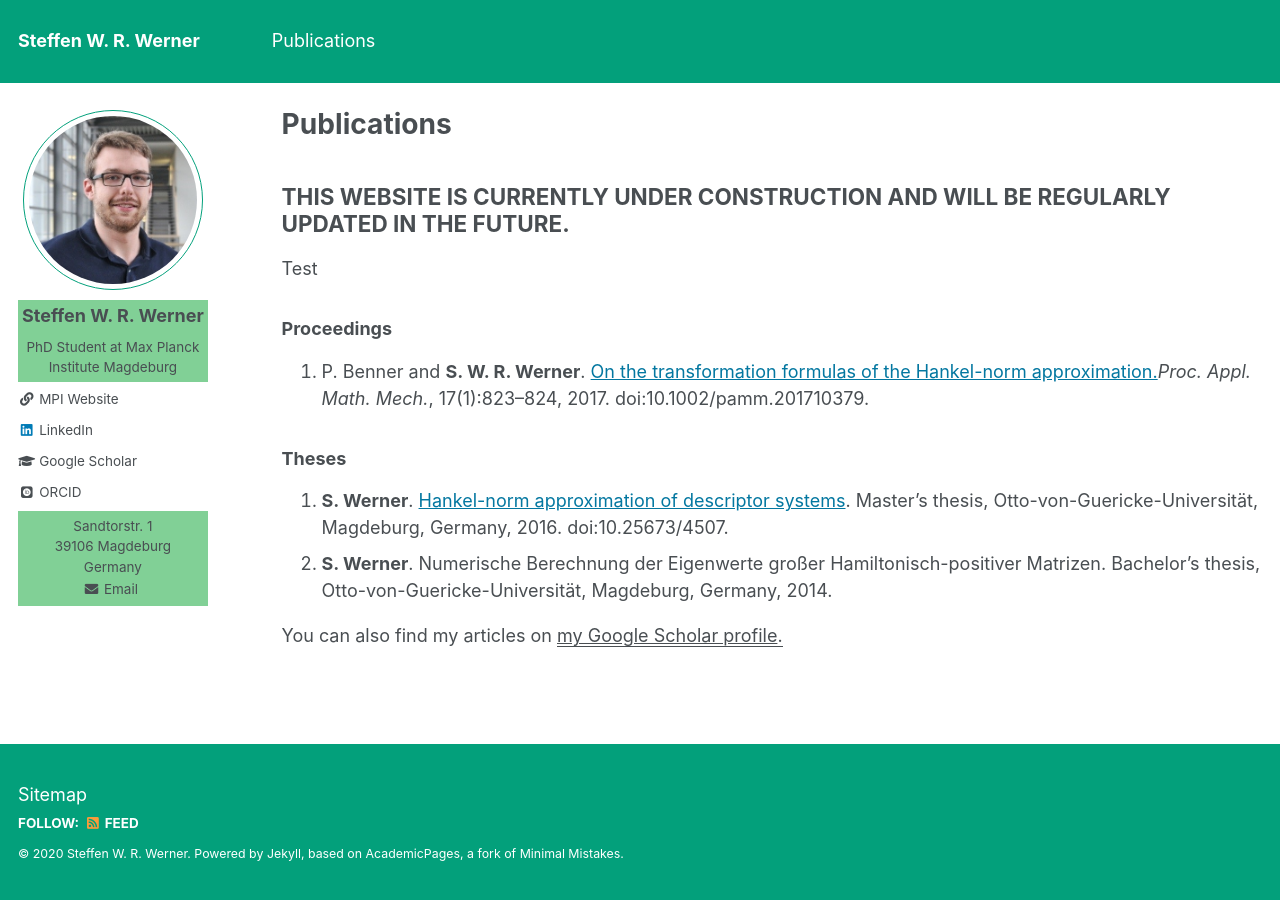
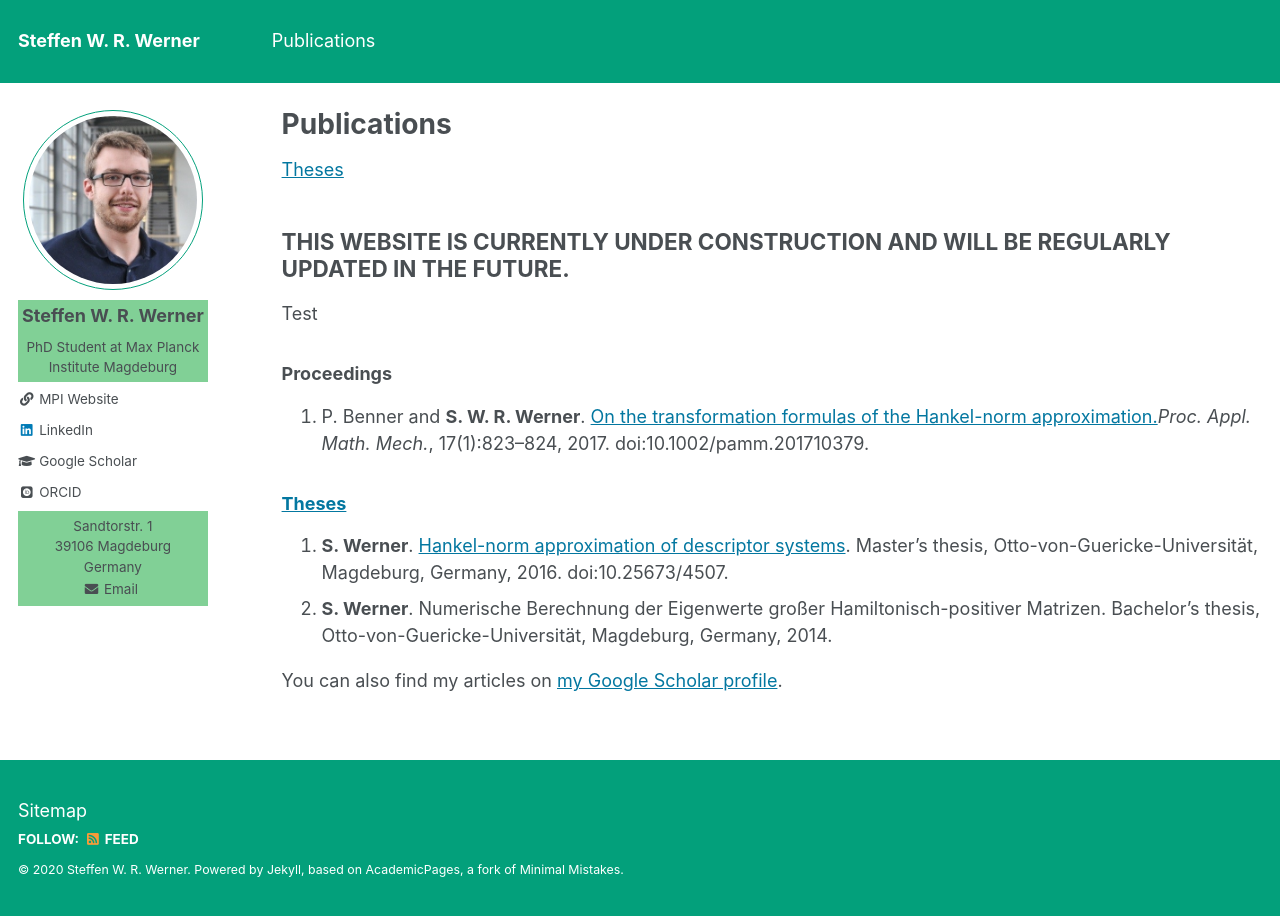
Before and after one commit to ninsteve/ninsteve.github.io, a Jekyll site: the page built from _pages/publications.md, in a window 1280 px wide. Built offline with Jekyll 4.4.1, drawn with Linux system fonts in a browser that asks for light colours; some web fonts are replaced.

```diff
--- a/_pages/publications.md
+++ b/_pages/publications.md
@@ -5,26 +5,28 @@ permalink: /publications/
 author_profile: true
 ---
 
+[Theses](#theses)
+
 ## THIS WEBSITE IS CURRENTLY UNDER CONSTRUCTION AND WILL BE REGULARLY UPDATED IN THE FUTURE.
 
 Test
 
-### Proceedings
-1. P. Benner and <strong>S. W. R. Werner</strong>. <a target="blank_"
-   href="https://doi.org/10.1002/pamm.201710379">On the transformation formulas
-   of the Hankel-norm approximation.</a><i>Proc. Appl. Math. Mech.</i>,
-   17(1):823--824, 2017. doi:10.1002/pamm.201710379.
+### Proceedings ###
+1.  P. Benner and <strong>S. W. R. Werner</strong>. <a target="blank_"
+    href="https://doi.org/10.1002/pamm.201710379">On the transformation formulas
+    of the Hankel-norm approximation.</a><i>Proc. Appl. Math. Mech.</i>,
+    17(1):823--824, 2017. doi:10.1002/pamm.201710379.
 
-### Theses
-2. <strong>S. Werner</strong>. <a target="blank_"
-   href="https://doi.org/10.25673/4507">Hankel-norm approximation of descriptor
-   systems</a>. Master's thesis, Otto-von-Guericke-Universität, Magdeburg,
-   Germany, 2016. doi:10.25673/4507.
-1. <strong>S. Werner</strong>. Numerische Berechnung der Eigenwerte großer
-   Hamiltonisch-positiver Matrizen. Bachelor's thesis,
-   Otto-von-Guericke-Universität, Magdeburg, Germany, 2014.
+### <a name="theses">Theses</a> ###
+2.  <strong>S. Werner</strong>. <a target="blank_"
+    href="https://doi.org/10.25673/4507">Hankel-norm approximation of descriptor
+    systems</a>. Master's thesis, Otto-von-Guericke-Universität, Magdeburg,
+    Germany, 2016. doi:10.25673/4507.
+1.  <strong>S. Werner</strong>. Numerische Berechnung der Eigenwerte großer
+    Hamiltonisch-positiver Matrizen. Bachelor's thesis,
+    Otto-von-Guericke-Universität, Magdeburg, Germany, 2014.
 
-You can also find my articles on <u><a href="{{author.googlescholar}}">my Google Scholar profile</a>.</u>
+You can also find my articles on <a href="{{author.googlescholar}}">my Google Scholar profile</a>.
 
 {% if author.googlescholar %}
   You can also find my articles on <u><a href="{{author.googlescholar}}">my Google Scholar profile</a>.</u>
```
